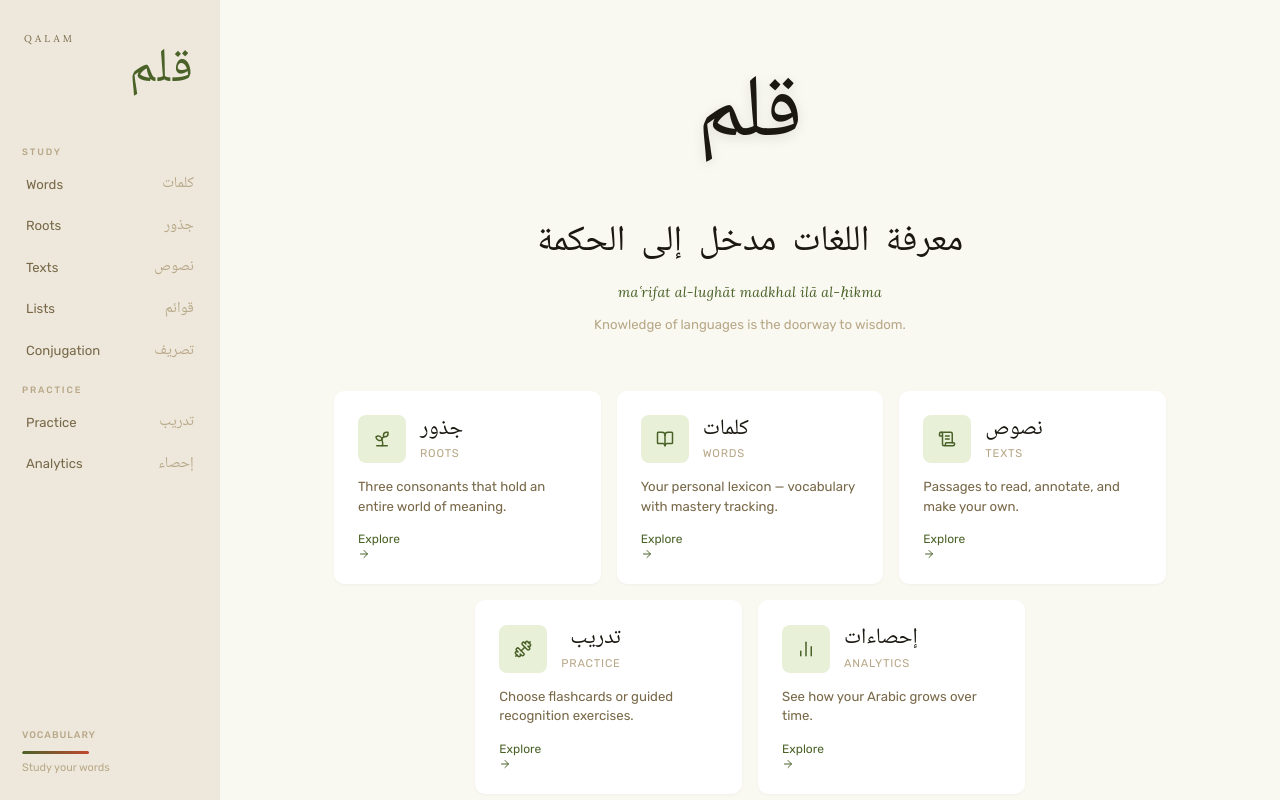
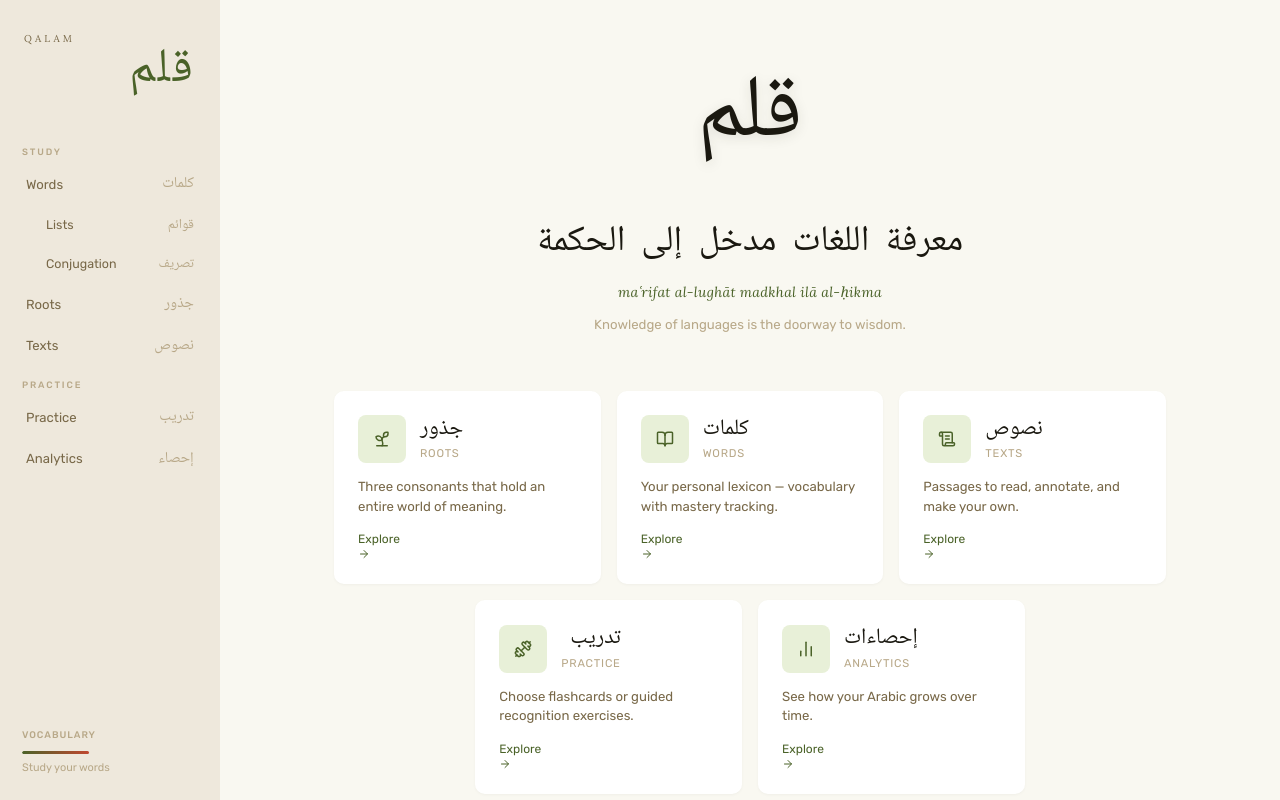
Before and after one commit to amasotti/qalam, a SvelteKit app in the folder frontend/: page / in a window 1280 px wide. Shown: the top 800 px of the page. Built offline with nearby package versions, Linux system fonts and the light colour scheme; no server answers; a web font is replaced by a local one.

Commit message:
chore: navigation style

```diff
--- a/frontend/src/routes/+layout.svelte
+++ b/frontend/src/routes/+layout.svelte
@@ -29,17 +29,17 @@ function isActive(href: string): boolean {
 				<a href="/words" class="sb-link" class:active={isActive('/words')}>
 					Words <span class="ar">كلمات</span>
 				</a>
+				<a href="/word-lists" class="sb-link sb-sublink" class:active={isActive('/word-lists')}>
+					Lists <span class="ar">قوائم</span>
+				</a>
+				<a href="/verbs/conjugation" class="sb-link sb-sublink" class:active={isActive('/verbs')}>
+					Conjugation <span class="ar">تصريف</span>
+				</a>
 				<a href="/roots" class="sb-link" class:active={isActive('/roots')}>
 					Roots <span class="ar">جذور</span>
 				</a>
 				<a href="/texts" class="sb-link" class:active={isActive('/texts')}>
 					Texts <span class="ar">نصوص</span>
-				</a>
-				<a href="/word-lists" class="sb-link" class:active={isActive('/word-lists')}>
-					Lists <span class="ar">قوائم</span>
-				</a>
-				<a href="/verbs/conjugation" class="sb-link" class:active={isActive('/verbs')}>
-					Conjugation <span class="ar">تصريف</span>
 				</a>
 				<span class="sb-section">Practice</span>
 				<a href="/training" class="sb-link" class:active={isActive('/training')}>
--- a/frontend/src/styles/layout.css
+++ b/frontend/src/styles/layout.css
@@ -89,6 +89,13 @@
 }
 .sb-link.active .ar {
 	color: var(--olive);
+}
+.sb-sublink {
+	padding-left: 2rem;
+	font-size: 0.78rem;
+}
+.sb-sublink .ar {
+	font-size: 0.85rem;
 }
 .sb-progress {
 	padding: 1rem 1.375rem 1.5rem;
```
